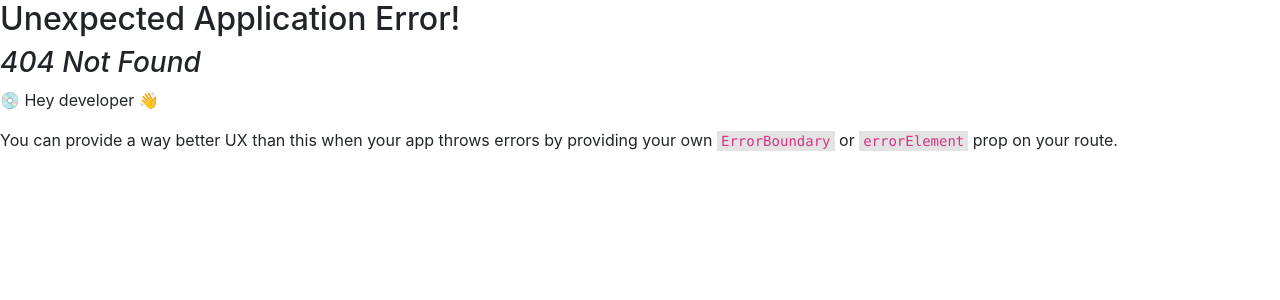
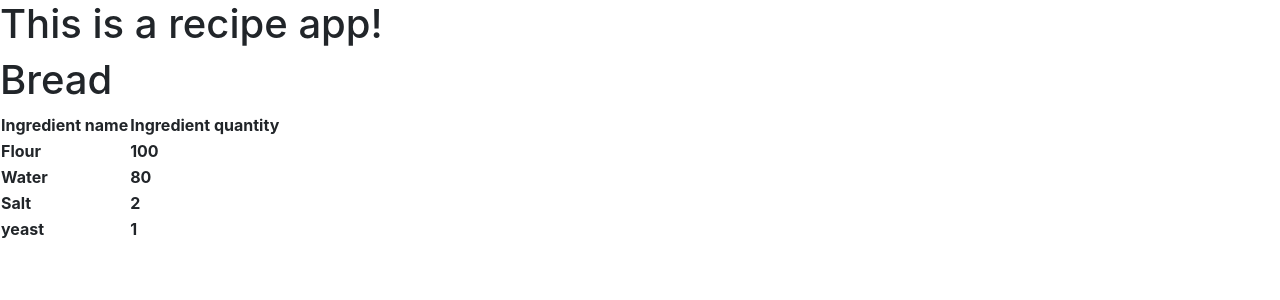
Before and after one commit to Hydro666/recipeapp, a React (Vite) app in the folder react/: page /recipe in a window 1280 px wide. Before the commit this address had no page. Shown: the top 300 px of the page. Built offline with nearby package versions, Linux system fonts and the light colour scheme.

Commit message:
Moved app to root route.

```diff
--- a/react/src/routes/recipe.tsx
+++ b/react/src/routes/recipe.tsx
@@ -0,0 +1,72 @@
+import React from 'react';
+import { useState } from 'react';
+
+const fixedData = {
+  "name": "Bread",
+  "recipe_ingredients": [
+    {"name": "Flour", "quantity": 100},
+    {"name": "Water", "quantity": 80},
+    {"name": "Salt", "quantity": 2},
+    {"name": "yeast", "quantity": 1},
+  ]
+}
+
+function Recipebox({ recipeData }) {
+  return (
+    <>
+      <RecipeTitle title={recipeData.name} />
+      <IngredientGrid ingredients={recipeData.recipe_ingredients} />
+    </>
+  )
+}
+
+function RecipeTitle({ title }) {
+  return (
+    <h1>{title}</h1>
+  )
+}
+
+function IngredientGrid( { ingredients }) {
+  const header = (
+    <>
+      <tr>
+        <th scope="col">Ingredient name</th>
+        <th scope="col">Ingredient quantity</th>
+      </tr>
+    </>
+  )
+  const rows = ingredients.map(ri => <IngredientRow name={ri.name} quantity={ri.quantity} />)
+  return (
+    <>
+      <table>
+        <thead>
+          {header}
+        </thead>
+        <tbody>
+          {rows}
+        </tbody>
+      </table>
+    </>
+  )
+}
+
+function IngredientRow({ name, quantity }) {
+  return (
+    <>
+      <tr>
+        <th>{name}</th>
+        <th>{quantity}</th>
+      </tr>
+    </>
+  )
+}
+
+export default function Recipe() {
+  const [recipeState, setRecipeState] = useState(fixedData);
+
+  return (
+    <>
+      <Recipebox recipeData={recipeState} />
+    </>
+  );
+}
--- a/react/src/routes/root.tsx
+++ b/react/src/routes/root.tsx
@@ -1,9 +1,11 @@
 import React from 'react';
+import { Outlet } from "react-router-dom";
 
 export default function Root() {
   return (
     <>
       <h1>This is a recipe app!</h1>
+      <Outlet />
     </>
   );
 }
```
Also changed, not shown: react/src/App.tsx (+0 -81 lines), react/src/index.tsx (+8 -1 lines), 1 other file (tests, documents, lock files or other folders).
